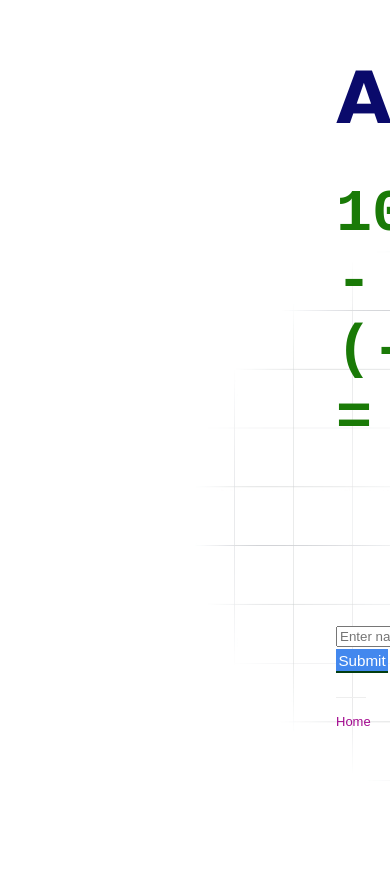
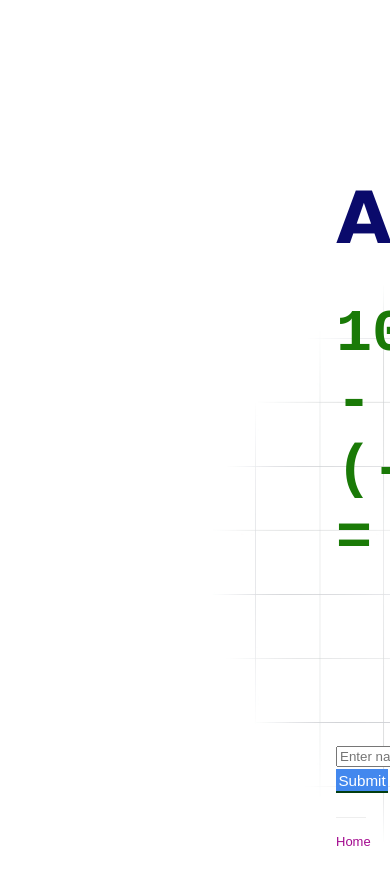
Before and after one commit to J-o-nathan/Maths-App2, a website: page public/advanced.html in a window 390 px wide. Shown: the top 884 px of the page. Before the commit the page ends 860 px from the top, so only its background shows below. Drawn offline with Linux system fonts and the light colour scheme.

Commit message:
obile friendly

```diff
--- a/public/styles.css
+++ b/public/styles.css
@@ -203,3 +203,15 @@ a {
     margin-top: 30px;
     color:#888888
 }
+
+
+@media (max-width: 960px) {
+
+    #index-header,
+    header,
+    #header-advanced {
+        margin-top: 120px;
+    }
+
+
+}
```
